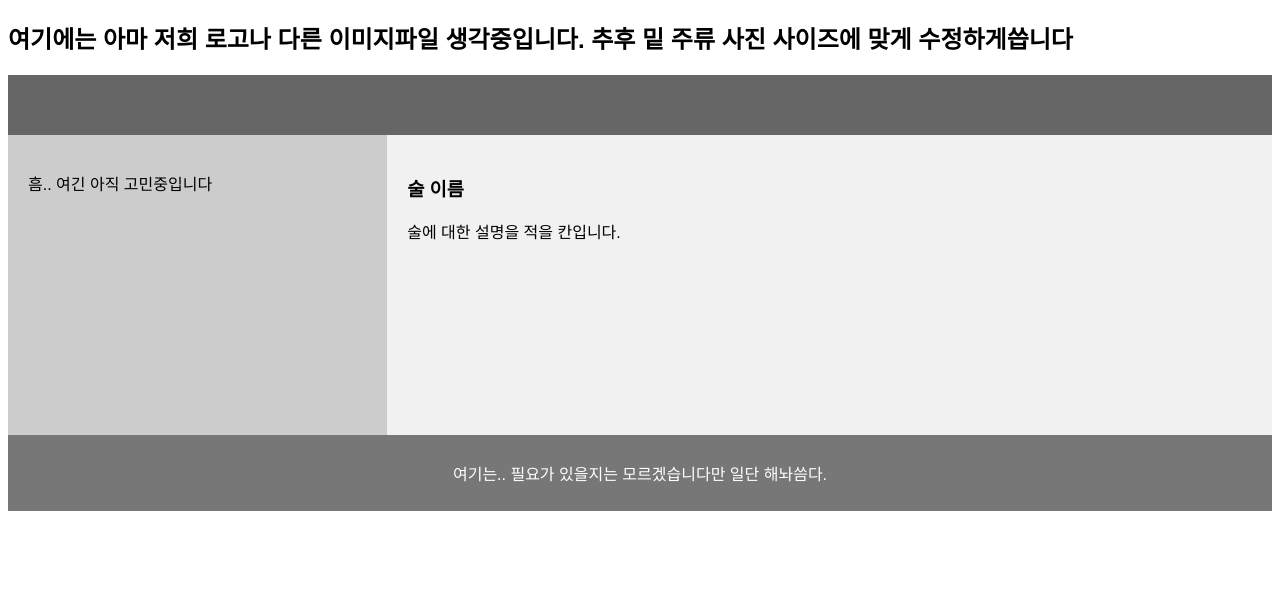
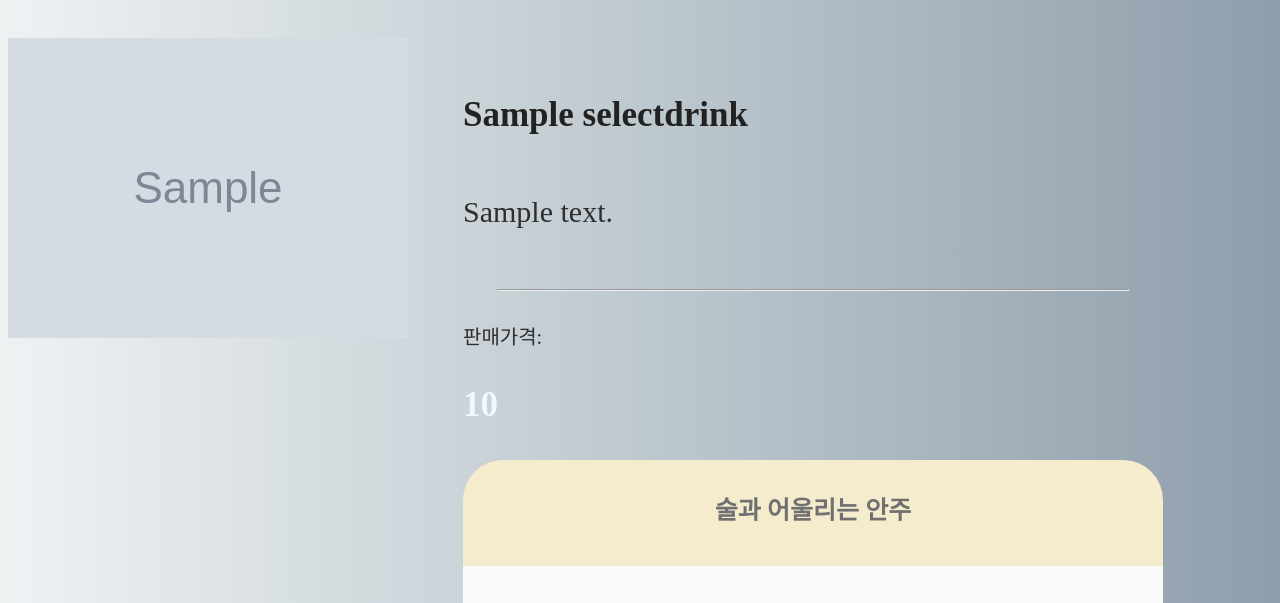
Before and after one commit to nmdkims/Drink_plus, a Django app: template templates/detail.html in a window 1280 px wide. Shown: the top 603 px of the page. Before the commit the page ends 511 px from the top, so only its background shows below. Run offline with Django 4.2, Linux system fonts and the light colour scheme; the template is opened without the code that fills it: most values are stand-ins (such as "Sample title", 1, 10 or a date in 2020); grey boxes marked "Sample" are stand-in pictures.

Commit message:
#30 추가-검색결과 상세페이지 추가

```diff
--- a/app/urls.py
+++ b/app/urls.py
@@ -2,5 +2,6 @@ from django.urls import path
 from . import views
 
 urlpatterns = [
-    path('search/', views.search, name='search')
+    path('search/', views.search, name='search'),
+    path('search/<pk>/', views.description, name='description'),
 ]
--- a/templates/detail.html
+++ b/templates/detail.html
@@ -1,102 +1,187 @@
 <!DOCTYPE html>
 <html lang="en">
 <head>
+
+    <!--    <link rel="stylesheet" href="../static/css/detail.css">-->
     <title>술 상세 페이지</title>
     <meta charset="utf-8">
     <meta name="viewport" content="width=device-width, initial-scale=1">
     <style>
-* {
-  box-sizing: border-box;
+
+        body {
+            background: #8e9eab;
+            background: -webkit-linear-gradient(to right, #eef2f3, #8e9eab);
+            background: linear-gradient(to right, #eef2f3, #8e9eab);
         }
 
-body {
-  font-family: Arial, Helvetica, sans-serif;
+        p {
+            font-size: 35px;
         }
 
-/* Style the header */
-header {
-  background-color: #666;
-  padding: 30px;
-  text-align: center;
-  font-size: 35px;
-  color: white;
+        #post {
+            flex-direction: column;
+
         }
 
-/* Create two columns/boxes that floats next to each other */
-nav {
-  float: left;
-  width: 30%;
-  height: 300px; /* only for demonstration, should be removed */
-  background: #ccc;
-  padding: 20px;
+        .detail {
+            max-width: 1500px;
+            margin: 0 auto;
+            padding: 30px 0;
         }
 
-/* Style the list inside the menu */
-nav ul {
-  list-style-type: none;
-  padding: 0;
+        .detail-box {
+            display: flex;
+            float: left;
+
         }
 
-article {
-  float: left;
-  padding: 20px;
-  width: 70%;
-  background-color: #f1f1f1;
-  height: 300px; /* only for demonstration, should be removed */
+        .productName {
+            width: 700px;
+            font-weight: bold;
+            word-break: break-all;
+            font-family: 'S-Core Dream' !important;
+            color: #222;
+            /*margin:30px;*/
+
         }
 
-/* Clear floats after the columns */
-section::after {
-  content: "";
-  display: table;
-  clear: both;
+        .description {
+            margin: 2% 5%;
+            color: #2E2E2E;
+            /*font-weight:bold;*/
+
         }
 
-/* Style the footer */
-footer {
-  background-color: #777;
-  padding: 10px;
-  text-align: center;
-  color: white;
+        .drink-description {
+            margin: 60px 0;
+            font-size: 30px;
         }
 
-/* Responsive layout - makes the two columns/boxes stack on top of each other instead of next to each other, on small screens */
-@media (max-width: 600px) {
-  nav, article {
+        .flex-price {
+            font-size: 20px;
+            margin-top: 30px;
+        }
+
+        .flex-discount {
+            font-weight: bold;
+            color: aliceblue;
+        }
+
+
+        hr {
+            width: 90%;
+            size: 10px;
+            color: red;
+        }
+
+        /*음식 추천란*/
+        .food-reco {
+            background-color: #F5ECCE;
+            border-radius: 40px;
+        }
+
+        .food-title {
+            text-align: center;
+            font-size: 25px;
+            color: rgb(112, 112, 112);
+            font-weight: bold;
+            font-family: "Spoqa Han Sans Neo", "sans-serif" !important;
+            -webkit-font-smoothing: antialiased;
+            font-feature-settings: "tnum", "tnum";
+            padding-top: 30px;
+
+
+        }
+
+        .food-img-wraaper {
+            box-sizing: border-box;
+            display: flex;
+            flex-direction: row;
+            background-color: #FAFAFA;
+            justify-content: space-around;
+            margin: 40px 0;
+            padding: 40px;
+
+        }
+
+        .recommed {
+            width: 150px;
+            height: 150px;
+            border-radius: 70%;
+            overflow: hidden;
+        }
+
+        .profile {
             width: 100%;
-    height: auto;
+            height: 100%;
+            object-fit: cover;
         }
-}
+
+
     </style>
 </head>
+
 <body>
+<div id="post">
+    <div class="detail">
+        <div class="detail-box" id="image">
+            <div class="image" alt="술 네이밍 띄우기">
+                <img src="{{selectdrink.img}}">
+            </div>
+            <div class="description">
+                <div class="drink_des">
+                    <div class="productName">
+                        <p>{{selectdrink.title}}</p>
+                    </div>
+                    <div class="sector third">
+                        <div class="flex">
+                            <div class="drink-description">{{selectdrink.description}}</div>
+                            <hr>
+                        </div>
+                    </div>
+                    <div class="sector four">
+                        <div class="flex-price">
+                            <span>판매가격:</span>
+                        </div>
+                        <div class="flex-discount">
+                            <p>{{selectdrink.price}}</p>
+                        </div>
+                    </div>
+                </div>
+                <div class="food-reco">
+                    <div class="food-title">술과 어울리는 안주</div>
+                    <div class="food-img-wraaper">
+                        <div class="food-wrapper">
+                            <div class="recommed">
+                                <img class="profile"
+                                     src="http://newsteacher.chosun.com/site/data/img_dir/2018/03/04/2018030401904_0.jpg"/>
+                            </div>
+                            <label>이미지+연어샐러드</label>
+                        </div>
+                        <div class="food-wrapper">
+                            <div class="recommed">
+                                <img class="profile"
+                                     src="https://encrypted-tbn0.gstatic.com/images?q=tbn:ANd9GcRmiFjrt-TWG5TFkggMxB7_dtXeH_29XA2zuQ&usqp=CAU"/>
+                            </div>
+                            <label>카나페</label>
+                        </div>
+                        <div class="food-wrapper">
+                            <div class="recommed">
+                                <img class="profile"
+                                     src="https://encrypted-tbn0.gstatic.com/images?q=tbn:ANd9GcQSr4hUAxPe4Y2RA-Z1GMclxGAvERyUEnD6mw&usqp=CAU"/>
+                            </div>
+                            <label>치즈 케이크</label>
+                        </div>
+                    </div>
+                </div>
+            </div>
+        </div>
+    </div>
 
-<h2>여기에는 아마 저희 로고나 다른 이미지파일 생각중입니다. 추후 밑 주류 사진 사이즈에 맞게 수정하게씁니다</h2>
-
-
-
-<header>
-{#  <img src="https://cdn.imweb.me/thumbnail/20211210/4c622eeba3f63.png"> 이미지 경로 추가 예정#}
-</header>
-
-<section>
-  <nav>
-    <ul>
-      <li>흠.. 여긴 아직 고민중입니다</li>
-
-    </ul>
-  </nav>
-
-  <article>
-    <h1>술 이름</h1>
-    <p>술에 대한 설명을 적을 칸입니다.</p>
-
-  </article>
-</section>
-
-<footer>
-  <p>여기는.. 필요가 있을지는 모르겠습니다만 일단 해놔씀다.</p>
-</footer>
+</div>
+<!--<h1>{{selectdrink.title}}</h1>-->
+<!--<p>{{selectdrink.description}}</p>-->
+<!--<p>{{selectdrink.price}}</p>-->
 
 </body>
 </html>
```
Also changed, not shown: app/views.py (+12 -0 lines), templates/search.html (+7 -7 lines). Lines whose indentation alone changed are shown as unchanged.
